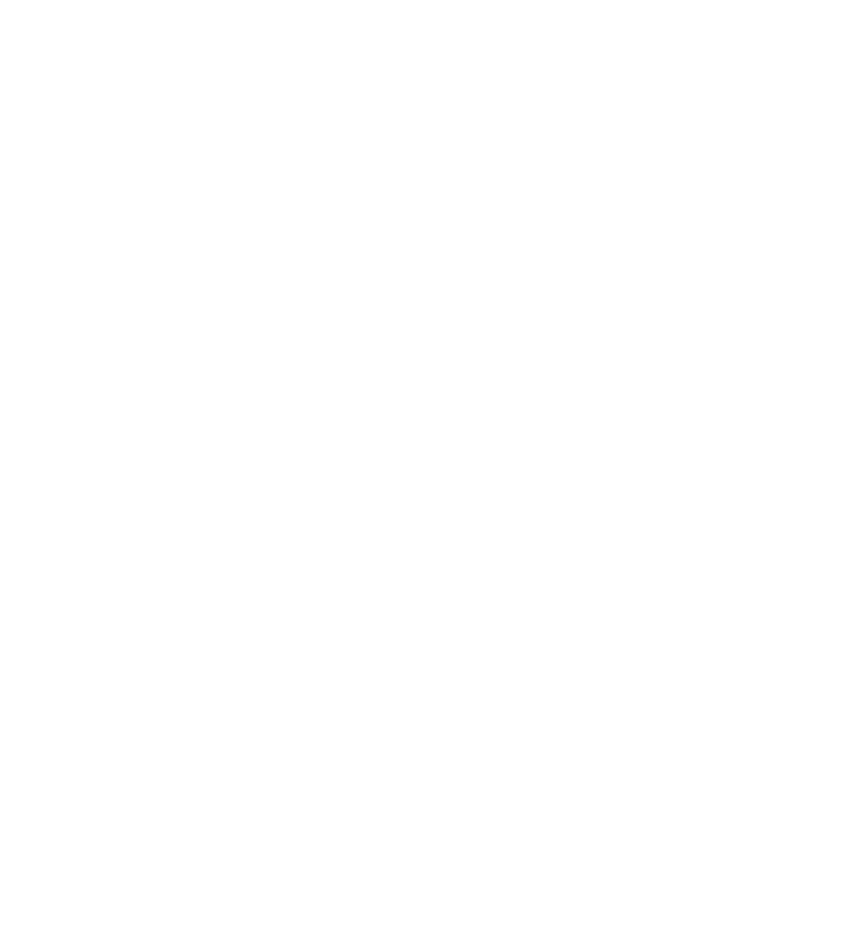
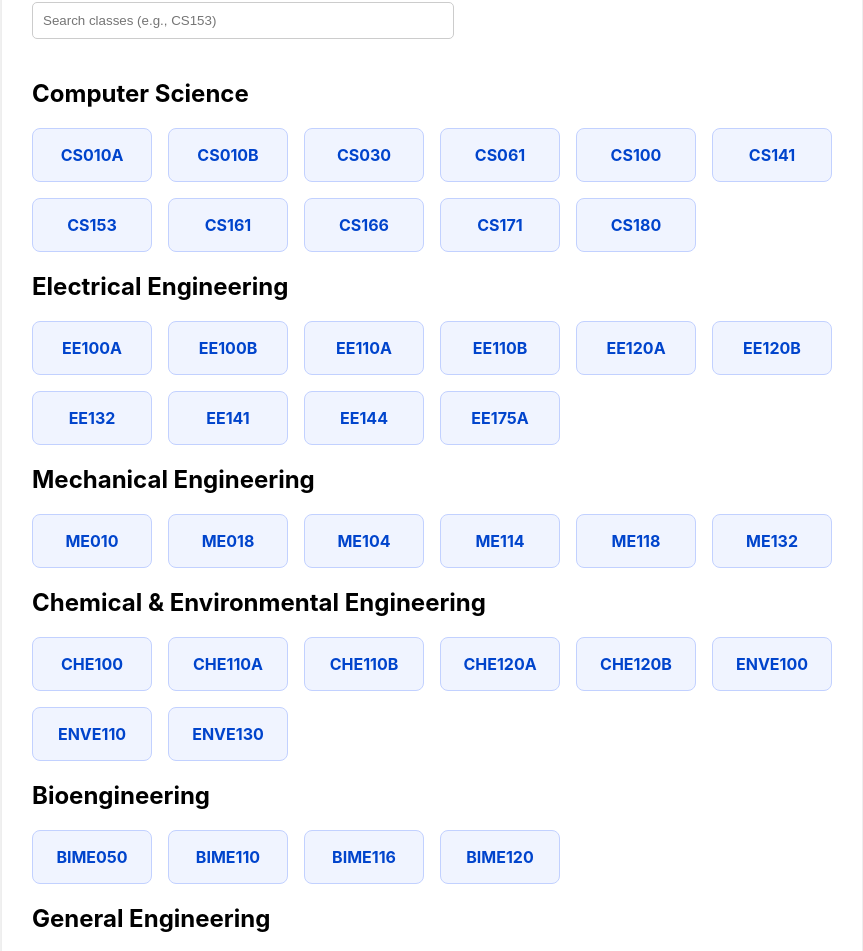
Before and after one commit to saachiraju/StudyZone-CS180, a React (Create React App) app in the folder studyzone/: page /bcoe in a window 1280 px wide. Shown: the part 558-1509 px from the top of the page, without its empty margins (208-1071 px from the left). Before the commit the page ends 800 px from the top, so only its background shows below. Built offline with nearby package versions, Linux system fonts and the light colour scheme; no server answers; sample sign-in values are in the browser's storage.

Commit message:
Upgrade BCOE

```diff
--- a/studyzone/src/App.js
+++ b/studyzone/src/App.js
@@ -7,10 +7,8 @@ import Layout from './components/Layout';
 import BCOE from './pages/BCOE';
 import CNAS from './pages/CNAS';
 import ClassPage from './pages/classpages/ClassPage';
+import ClassPageBCOE from './pages/classpages/ClassPageBCOE';
 import RateCoursePage from './pages/RateCoursePage';
-import CS180 from './pages/cs180';
-import CS153 from './pages/cs153';
-
 
 function App() {
   return (
@@ -18,6 +16,7 @@ function App() {
       <Router>
         <Routes>
           <Route path="/" element={<Homepage />} />
+
           <Route
             path="/nav"
             element={
@@ -39,26 +38,6 @@ function App() {
             }
           />
           <Route
-            path="/bcoe/cs180"
-            element={
-              <ProtectedRoute>
-                <Layout>
-                  <CS180 />
-                </Layout>
-              </ProtectedRoute>
-            }
-          />
-          <Route
-            path="/bcoe/cs153"
-            element={
-              <ProtectedRoute>
-                <Layout>
-                  <CS153 />
-                </Layout>
-              </ProtectedRoute>
-            }
-          />
-          <Route
             path="/cnas"
             element={
               <ProtectedRoute>
@@ -73,11 +52,23 @@ function App() {
             element={
               <ProtectedRoute>
                 <Layout>
-                  < ClassPage />
+                  <ClassPage />
                 </Layout>
               </ProtectedRoute>
             }
           />
+
+          <Route
+            path="/classpages/bcoe/:courseId"
+            element={
+              <ProtectedRoute>
+                <Layout>
+                  <ClassPageBCOE />
+                </Layout>
+              </ProtectedRoute>
+            }
+          />
+
           <Route
             path="/rate/:courseId"
             element={
@@ -88,11 +79,6 @@ function App() {
               </ProtectedRoute>
             }
           />
-
-
-
-
-
         </Routes>
       </Router>
     </AuthProvider>
--- a/studyzone/src/pages/BCOE.js
+++ b/studyzone/src/pages/BCOE.js
@@ -1,29 +1,109 @@
-
-BCOE.js
-import React from 'react';
+import React, { useState } from 'react';
 import { Link } from 'react-router-dom';
 import '../styles/Pages.css';
 
-export default function BCOE() {
+function BCOE() {
+  const [searchTerm, setSearchTerm] = useState('');
+
+  const groupedClasses = {
+    'Computer Science': [
+      'CS010A',
+      'CS010B',
+      'CS030',
+      'CS061',
+      'CS100',
+      'CS141',
+      'CS153',
+      'CS161',
+      'CS166',
+      'CS171',
+      'CS180'
+    ],
+    'Electrical Engineering': [
+      'EE100A',
+      'EE100B',
+      'EE110A',
+      'EE110B',
+      'EE120A',
+      'EE120B',
+      'EE132',
+      'EE141',
+      'EE144',
+      'EE175A'
+    ],
+    'Mechanical Engineering': [
+      'ME010',
+      'ME018',
+      'ME104',
+      'ME114',
+      'ME118',
+      'ME132'
+    ],
+    'Chemical & Environmental Engineering': [
+      'CHE100',
+      'CHE110A',
+      'CHE110B',
+      'CHE120A',
+      'CHE120B',
+      'ENVE100',
+      'ENVE110',
+      'ENVE130'
+    ],
+    Bioengineering: ['BIME050', 'BIME110', 'BIME116', 'BIME120'],
+    'General Engineering': ['ENGR001', 'ENGR154']
+  };
+
   return (
-    <div className="page-center">
+    <div className="page-container">
+      <div className="header-banner">
+        <img
+          src="/bcoe-logo.png"
+          alt="UC Riverside BCOE Logo"
+          className="cnas-logo"
+        />
+        <h1 className="page-title">Bourns College of Engineering</h1>
+        <p className="page-subtitle">
+          Your one‑stop hub for BCOE study resources.
+        </p>
+      </div>
+      <div className="page-content">
+        <input
+          type="text"
+          placeholder="Search classes (e.g., CS153)"
+          className="class-search"
+          value={searchTerm}
+          onChange={(e) => setSearchTerm(e.target.value)}
+        />
 
-      <div className="card">
-        <h1 className="page-title">Bourns College of Engineering</h1>
+        {Object.entries(groupedClasses).map(([department, classes]) => {
+          const filtered = classes.filter((course) =>
+            course.toLowerCase().includes(searchTerm.toLowerCase())
+          );
+          if (filtered.length === 0) return null;
 
-        <p>Welcome to the BCOE study resources page.</p>
-        <p>Here you'll find resources for engineering students.</p>
+          return (
+            <div key={department} className="mb-6">
+              <h2 style={{ fontWeight: 'bold', margin: '20px 0 10px' }}>
+                {department}
+              </h2>
 
-        <h2>Classes</h2>
-        <ul className="class-list">
-          <li>
-            <Link to="/bcoe/cs180">CS180 – Software Engineering</Link>
-          </li>
-          <li>
-            <Link to="/bcoe/cs153">CS153 – Operating Systems</Link>
-          </li>
-        </ul>
+              <div className="class-grid">
+                {filtered.map((course) => (
+                  <Link
+                    key={course}
+                    to={`/classpages/bcoe/${course}`}
+                    className="class-card"
+                  >
+                    {course}
+                  </Link>
+                ))}
+              </div>
+            </div>
+          );
+        })}
       </div>
     </div>
   );
 }
+
+export default BCOE;
--- a/studyzone/src/pages/classpages/ClassPage.js
+++ b/studyzone/src/pages/classpages/ClassPage.js
@@ -1,5 +1,4 @@
 import { Link, useParams } from 'react-router-dom';
-import { FaStar } from 'react-icons/fa';
 
 
 function ClassPage() {
--- /dev/null
+++ b/studyzone/src/pages/classpages/ClassPageBCOE.js
@@ -0,0 +1,148 @@
+
+import { Link, useParams } from 'react-router-dom';
+
+function ClassPageBCOE() {
+  const { courseId } = useParams();
+
+  const bcoeCourseResources = {
+
+    CS010A: {
+      description:
+        'Intro to CS for Science, Engineering & Mathematics I: fundamental C++ programming concepts.'
+    },
+    CS010B: {
+      description:
+        'Intro to CS II: object‑oriented programming, basic data structures, and algorithm analysis in C++.'
+    },
+    CS030: {
+      description:
+        'Programming in Python: problem solving, scripting, and data handling for engineers.'
+    },
+    CS153: {
+      description:
+        'Operating Systems: processes, threads, scheduling, memory management, file systems, and concurrency.'
+    },
+    CS180: {
+      description:
+        'Software Engineering: requirements, architecture, design patterns, testing, and project management.'
+    },
+
+
+    EE100A: {
+      description:
+        'Electronic Circuits I: diodes, BJTs, MOSFETs, biasing, and small‑signal analysis.'
+    },
+    EE100B: {
+      description:
+        'Electronic Circuits II: frequency response, feedback, differential and operational amplifier design.'
+    },
+    EE110A: {
+      description:
+        'Signals and Systems I: convolution, continuous‑time Fourier series and transforms, Laplace domain.'
+    },
+    EE132: {
+      description:
+        'Digital Logic Design: combinational and sequential circuits, finite‑state machines, and Verilog basics.'
+    },
+
+
+    ME010: {
+      description:
+        'Statics: forces, moments, free‑body diagrams, and equilibrium of rigid bodies.'
+    },
+    ME018: {
+      description:
+        'Dynamics: kinematics and kinetics of particles and rigid bodies; energy and momentum methods.'
+    },
+    ME104: {
+      description:
+        'Thermodynamics: properties of pure substances, 1st and 2nd laws, power and refrigeration cycles.'
+    },
+
+
+    CHE100: {
+      description:
+        'Chemical Process Principles: material and energy balances, phase equilibrium, recycle and bypass streams.'
+    },
+    ENVE110: {
+      description:
+        'Introduction to Air Pollution: sources, atmospheric dispersion, measurement, and control technologies.'
+    },
+
+
+    BIME050: {
+      description:
+        'Introduction to Bioengineering: quantitative physiology, biomedical sensors, and device design.'
+    },
+    BIME110: {
+      description:
+        'Cellular Bioengineering: transport phenomena, reaction kinetics, and cell‑signaling models.'
+    },
+
+
+    ENGR001: {
+      description:
+        'Freshman Engineering Seminar: overview of disciplines, career paths, and professional skills.'
+    },
+    ENGR154: {
+      description:
+        'Engineering Ethics and Professionalism: ethical theory, codes of conduct, and case studies.'
+    }
+  };
+
+  const course = bcoeCourseResources[courseId];
+
+  return (
+    <div className="page-container course-layout">
+      <h2 className="course-title">{courseId} Resource Page</h2>
+
+      {course ? (
+        <>
+          <p className="course-description">{course.description}</p>
+
+
+          <div className="section">
+            <h3 className="section-heading">⭐ Rate My Course</h3>
+            <Link to={`/rate/${courseId}`} className="blue-button">
+              Rate This Course
+            </Link>
+          </div>
+
+
+          <div className="section">
+            <h3 className="section-heading">💬 Join This Quarter’s Discord</h3>
+            <a
+              href="https://discord.com/invite/your-server-id"
+              target="_blank"
+              rel="noopener noreferrer"
+              className="blue-button"
+            >
+              Join This Quarter's Discord
+            </a>
+          </div>
+
+
+          <div className="section">
+            <h3 className="section-heading">📚 Course Resources</h3>
+            {course.syllabus ? (
+              <a
+                href={course.syllabus}
+                target="_blank"
+                rel="noopener noreferrer"
+                className="blue-button"
+              >
+                View Syllabus (PDF)
+              </a>
+            ) : (
+              <p>No resources added yet.</p>
+            )}
+          </div>
+        </>
+      ) : (
+        <p>No detailed resources available for this course yet.</p>
+      )}
+    </div>
+  );
+}
+
+export default ClassPageBCOE;
```
Lines whose indentation alone changed are shown as unchanged.
